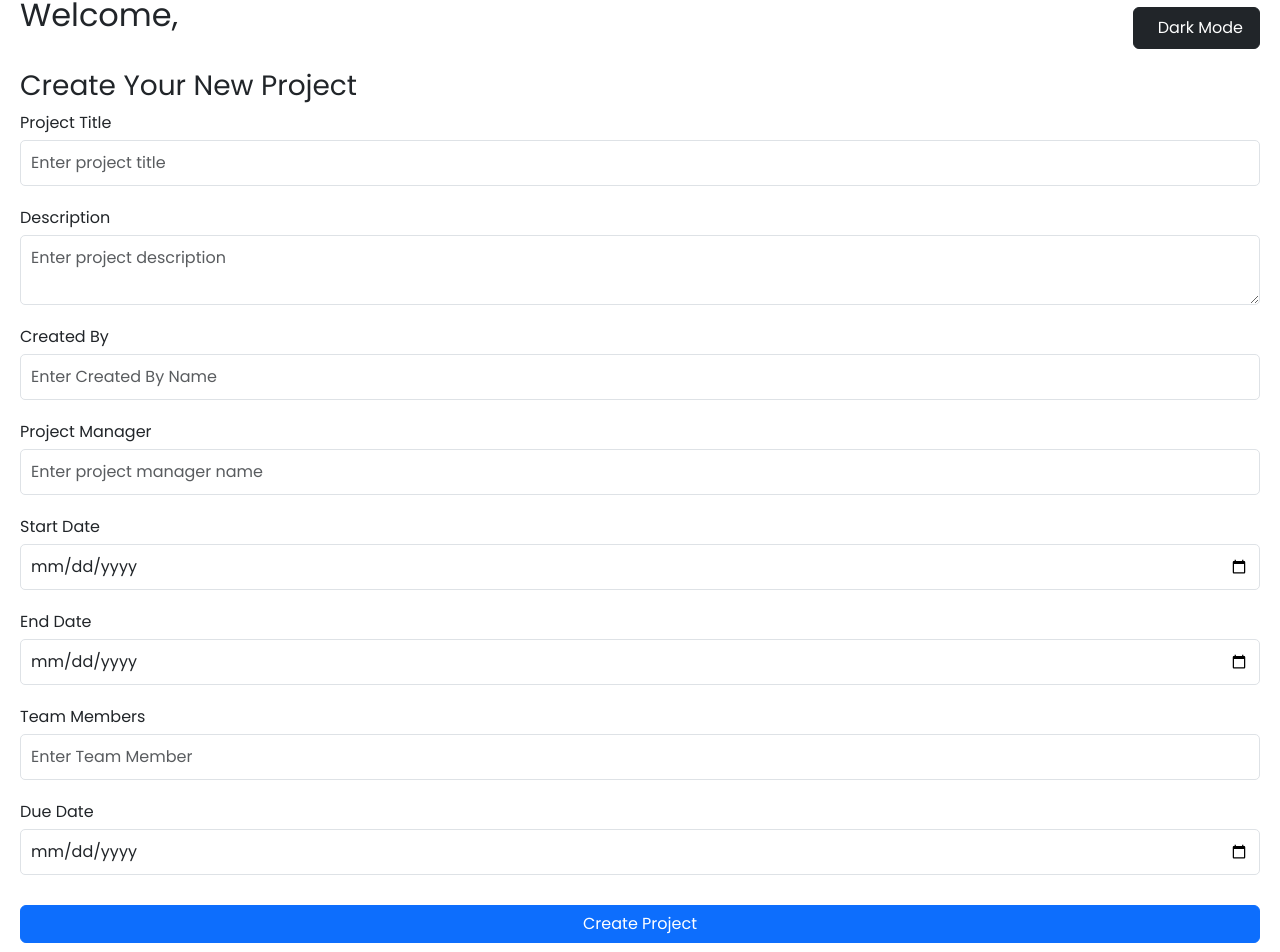
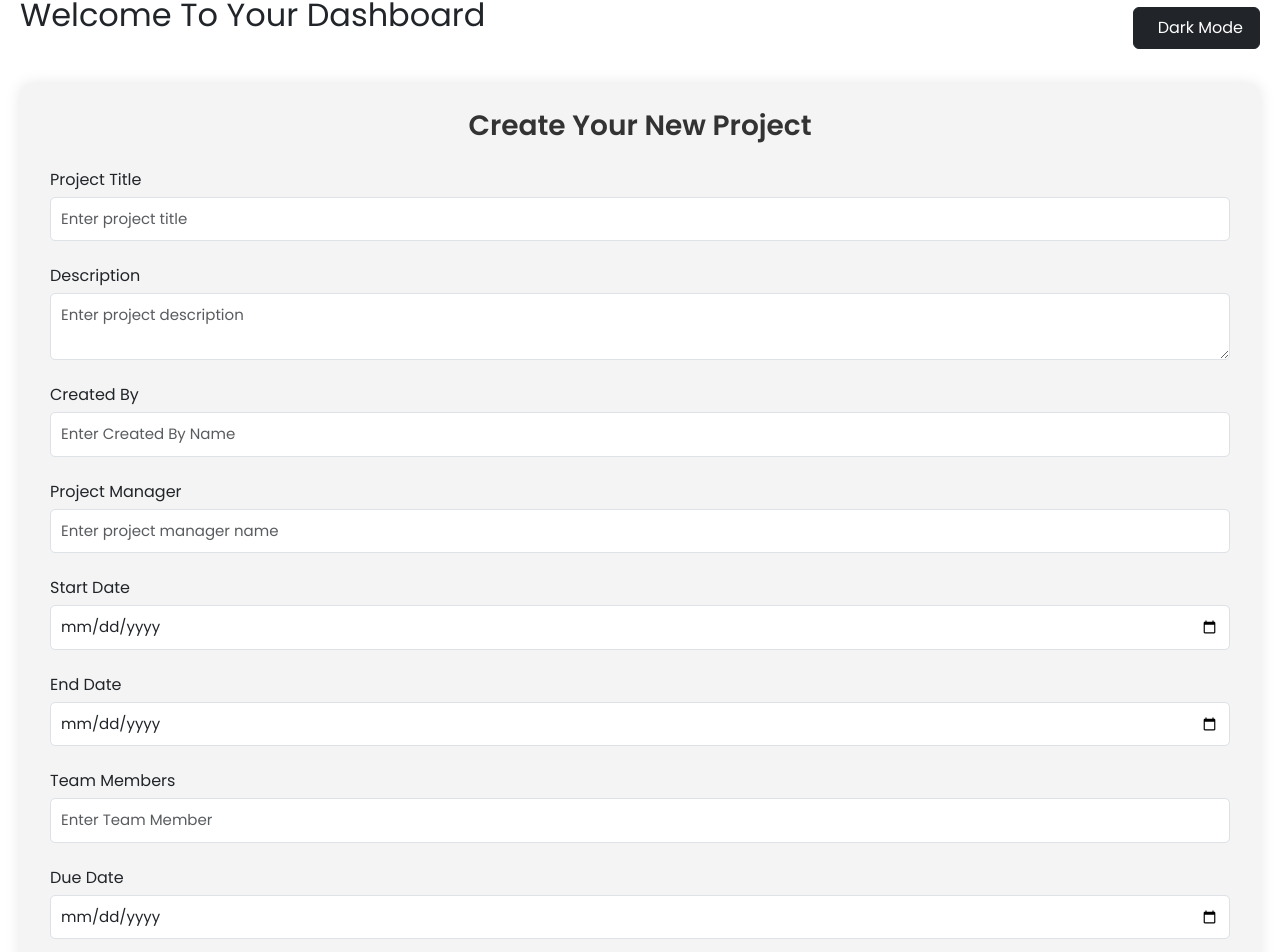
Before and after one commit to Piyush-Joshi-WaiTech/task-management-application-angular, an Angular app: page /home in a window 1280 px wide. Shown: the part 98-1050 px from the top of the page. Built offline with nearby package versions, Linux system fonts and the light colour scheme; sample sign-in values are in the browser's storage.

Commit message:
style: enhance home and project components with improved layout and hover effects

```diff
--- a/src/app/home/home.component.css
+++ b/src/app/home/home.component.css
@@ -12,7 +12,54 @@ body.dark-mode {
   margin-bottom: 30px;
 }
 .create-section {
-  margin-top: -45px;
+  background-color: #f4f4f4;
+  padding: 25px 30px;
+  border-radius: 10px;
+  box-shadow: 0 0 15px rgba(0, 0, 0, 0.1);
+  max-width: 1500px; /* increased width */
+  margin: -30px auto 40px auto; /* moved it up */
+}
+
+.create-section h3 {
+  text-align: center;
+  margin-bottom: 25px;
+  font-weight: 600;
+  color: #333;
+}
+.create-section .form-group {
+  display: flex;
+  flex-direction: column;
+  margin-bottom: 18px;
+}
+
+.create-section .form-control {
+  font-size: 15px;
+  padding: 10px;
+  border-radius: 5px;
+}
+
+.create-section button[type="submit"] {
+  margin-top: 20px;
+  align-self: center;
+  padding: 10px 25px;
+  font-size: 16px;
+  border-radius: 6px;
+}
+
+@media (max-width: 768px) {
+  .create-section {
+    padding: 20px;
+    margin: 20px 10px;
+    max-width: 100%; /* full width on small devices */
+  }
+
+  .create-section h3 {
+    font-size: 20px;
+  }
+
+  .create-section button[type="submit"] {
+    width: 100%;
+  }
 }
 
 button {
--- a/src/app/home/home.component.html
+++ b/src/app/home/home.component.html
@@ -2,7 +2,7 @@
 
 <div class="home-container">
   <h2>
-    Welcome, <span style="color: red">{{ username }} </span>
+    Welcome <span style="color: red">{{ username }}</span> To Your Dashboard
   </h2>
 
   <!-- Dark Mode Toggle -->
--- a/src/app/project/project.component.css
+++ b/src/app/project/project.component.css
@@ -17,6 +17,12 @@
   background-color: #f44336;
   color: white;
 }
+.card:hover {
+  background-color: #f0f8ff;
+  transform: scale(1.01);
+  transition: all 0.2s ease-in-out;
+  box-shadow: 0 0 15px rgba(0, 123, 255, 0.3);
+}
 
 @keyframes fadeInOut {
   0% {
--- a/src/app/project/project.component.ts
+++ b/src/app/project/project.component.ts
@@ -52,17 +52,14 @@ export class ProjectComponent implements OnInit {
     let projects = this.projectService.getProjects();
 
     if (this.editingIndex !== null) {
-      // Update the existing project
       projects[this.editingIndex] = { ...this.project };
       this.showNotification('✅ Project updated successfully!', 'success');
       this.editingIndex = null;
     } else {
-      // Add new project
       projects.push({ ...this.project, tasks: [] });
       this.showNotification('✅ Project created successfully!', 'success');
     }
 
-    // Save updated projects back to localStorage
     localStorage.setItem(`projects_${loggedInUser}`, JSON.stringify(projects));
 
     this.loadUserProjects();
@@ -70,7 +67,7 @@ export class ProjectComponent implements OnInit {
   }
 
   deleteProject(index: number, event: Event) {
-    event.stopPropagation(); // Prevent navigation when clicking "Delete"
+    event.stopPropagation();
 
     const loggedInUser = localStorage.getItem('email');
     if (!loggedInUser) return;
@@ -82,7 +79,6 @@ export class ProjectComponent implements OnInit {
     ) {
       this.projects.splice(index, 1);
 
-      // Update localStorage after deletion
       localStorage.setItem(
         `projects_${loggedInUser}`,
         JSON.stringify(this.projects)
@@ -131,7 +127,6 @@ export class ProjectComponent implements OnInit {
     this.router.navigate(['/tasks', encodeURIComponent(project.title)]);
   }
 
-  // ✅ Added updateProject() without changing original code
   updateProject() {
     if (
       !this.project.title.trim() ||
@@ -148,26 +143,22 @@ export class ProjectComponent implements OnInit {
     let projects = this.projectService.getProjects();
 
     if (this.editingIndex !== null) {
-      // Update the existing project
       projects[this.editingIndex] = { ...this.project };
       this.showNotification('✅ Project updated successfully!', 'success');
       this.editingIndex = null;
     }
 
-    // Save updated projects back to localStorage
     localStorage.setItem(`projects_${loggedInUser}`, JSON.stringify(projects));
 
     this.loadUserProjects();
     this.resetProjectForm();
 
-    // Close the Bootstrap modal after update
     const modalElement = document.getElementById('editProjectModal');
     if (modalElement) {
       (modalElement as any).classList.remove('show');
       modalElement.setAttribute('aria-hidden', 'true');
       modalElement.setAttribute('style', 'display: none;');
 
-      // Remove modal backdrop
       const modalBackdrop = document.querySelector('.modal-backdrop');
       if (modalBackdrop) {
         modalBackdrop.remove();
```
